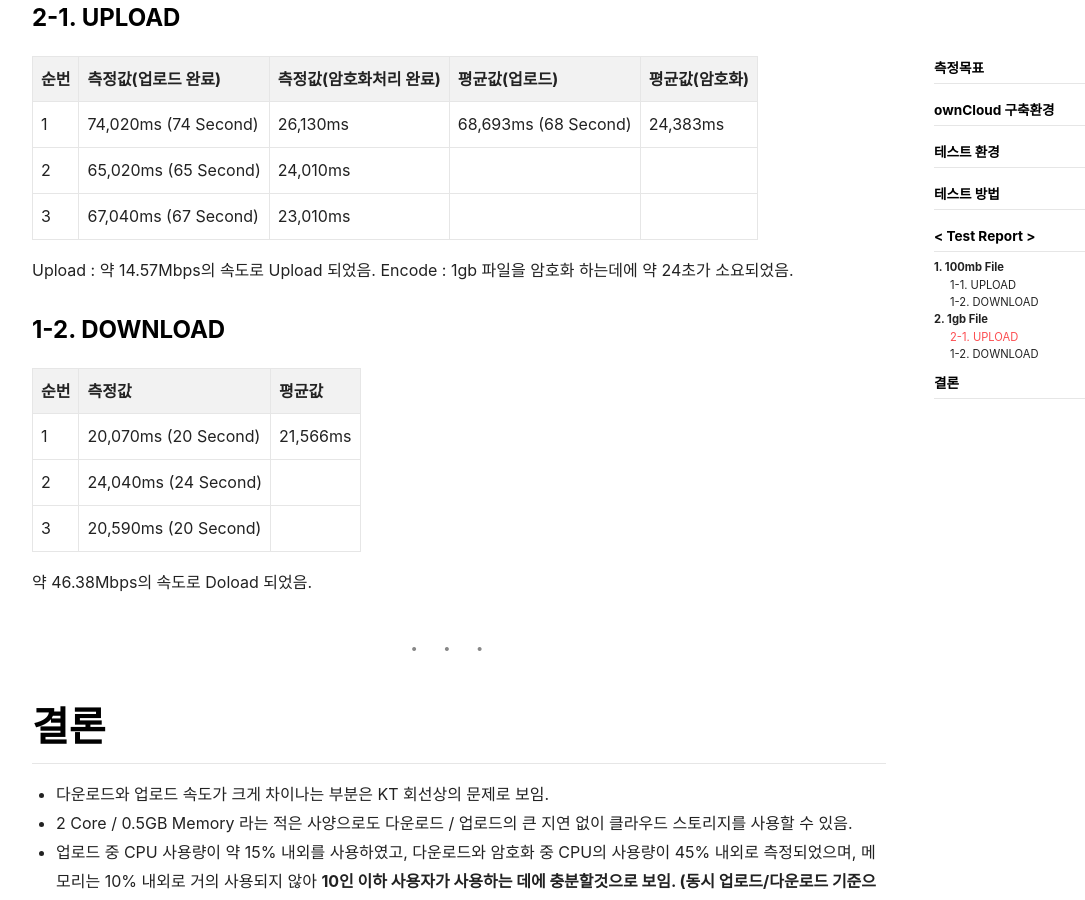
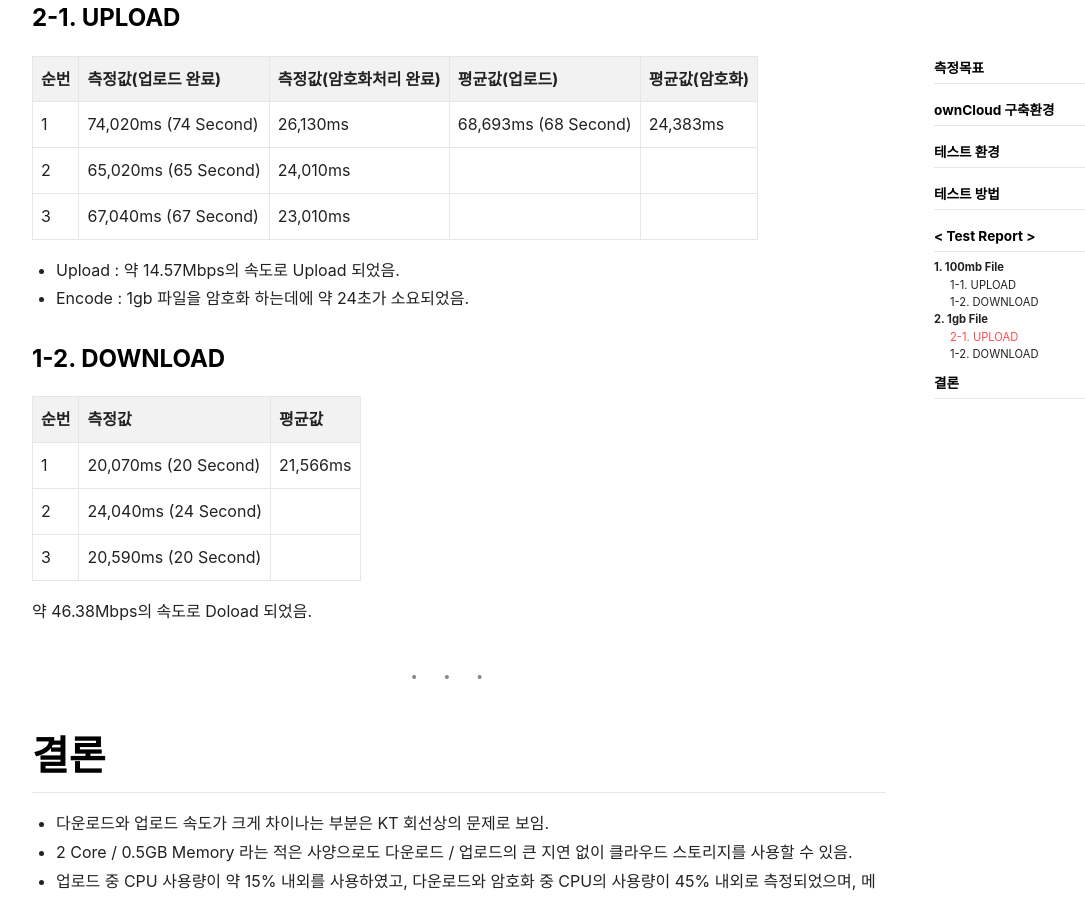
Before and after one commit to DOCHIS/dochis.github.io, a Jekyll site: the page built from _posts/2019-10-20-owncloud-performance-test-on-ami2.md, in a window 1280 px wide and 900 px high, scrolled down 3852 px. Shown: the whole window, without its empty margins (71-1156 px from the left). Built offline with Jekyll 4.4.1, drawn with Linux system fonts in a browser that asks for light colours; nearby versions of some CDN libraries; comment, search, counter and statistics services are not loaded.

```diff
--- a/_posts/2019-10-20-owncloud-performance-test-on-ami2.md
+++ b/_posts/2019-10-20-owncloud-performance-test-on-ami2.md
@@ -82,8 +82,8 @@ AWS에서 제공하는 t3인스턴스 타입 중 가장 작은 t3.nano인스턴
 | 2          | 65,020ms (65 Second)   | 24,010ms             |||
 | 3          | 67,040ms (67 Second)   | 23,010ms             |||
 
-Upload : 약 14.57Mbps의 속도로 Upload 되었음.
-Encode : 1gb 파일을 암호화 하는데에 약 24초가 소요되었음.
+- Upload : 약 14.57Mbps의 속도로 Upload 되었음.
+- Encode : 1gb 파일을 암호화 하는데에 약 24초가 소요되었음.
 
 ### 1-2. DOWNLOAD
 
```
